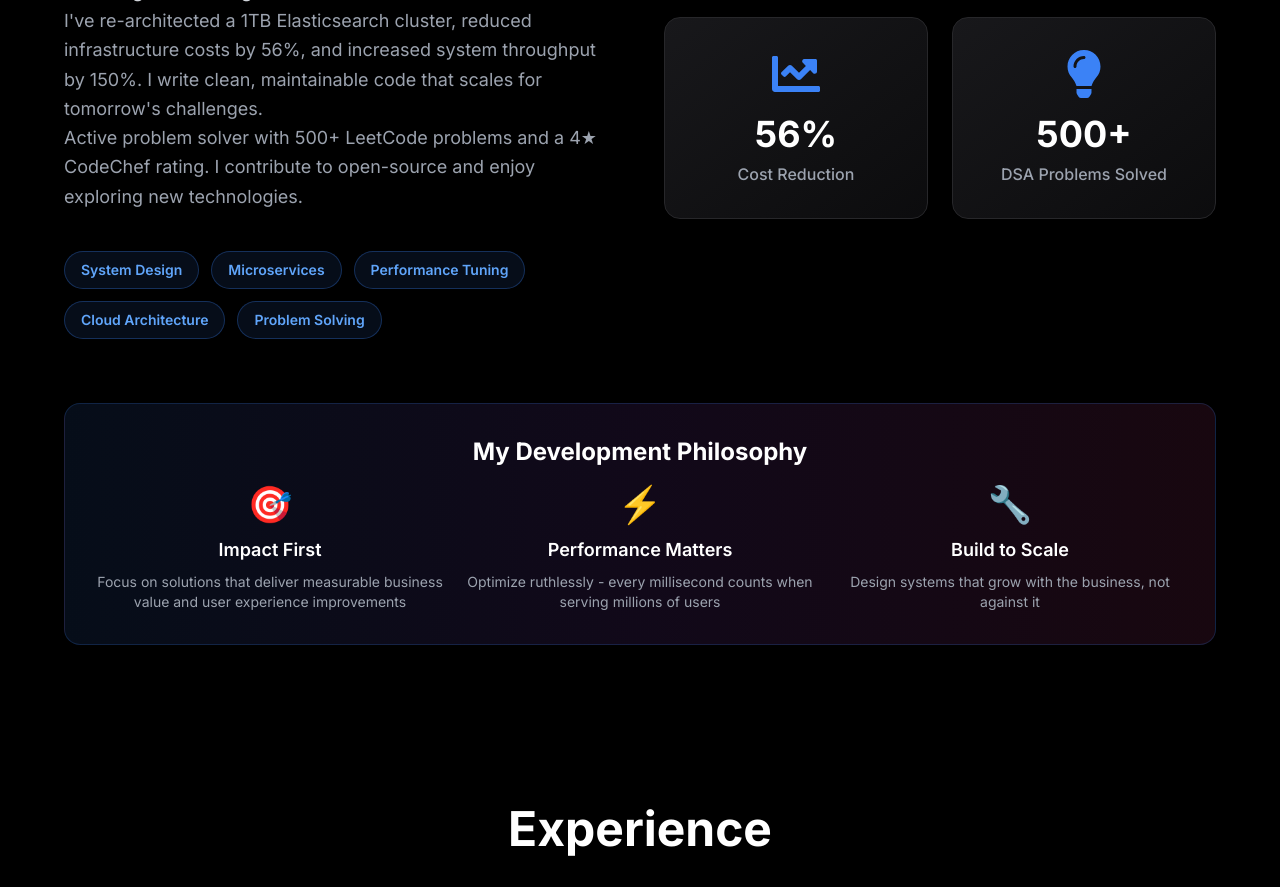
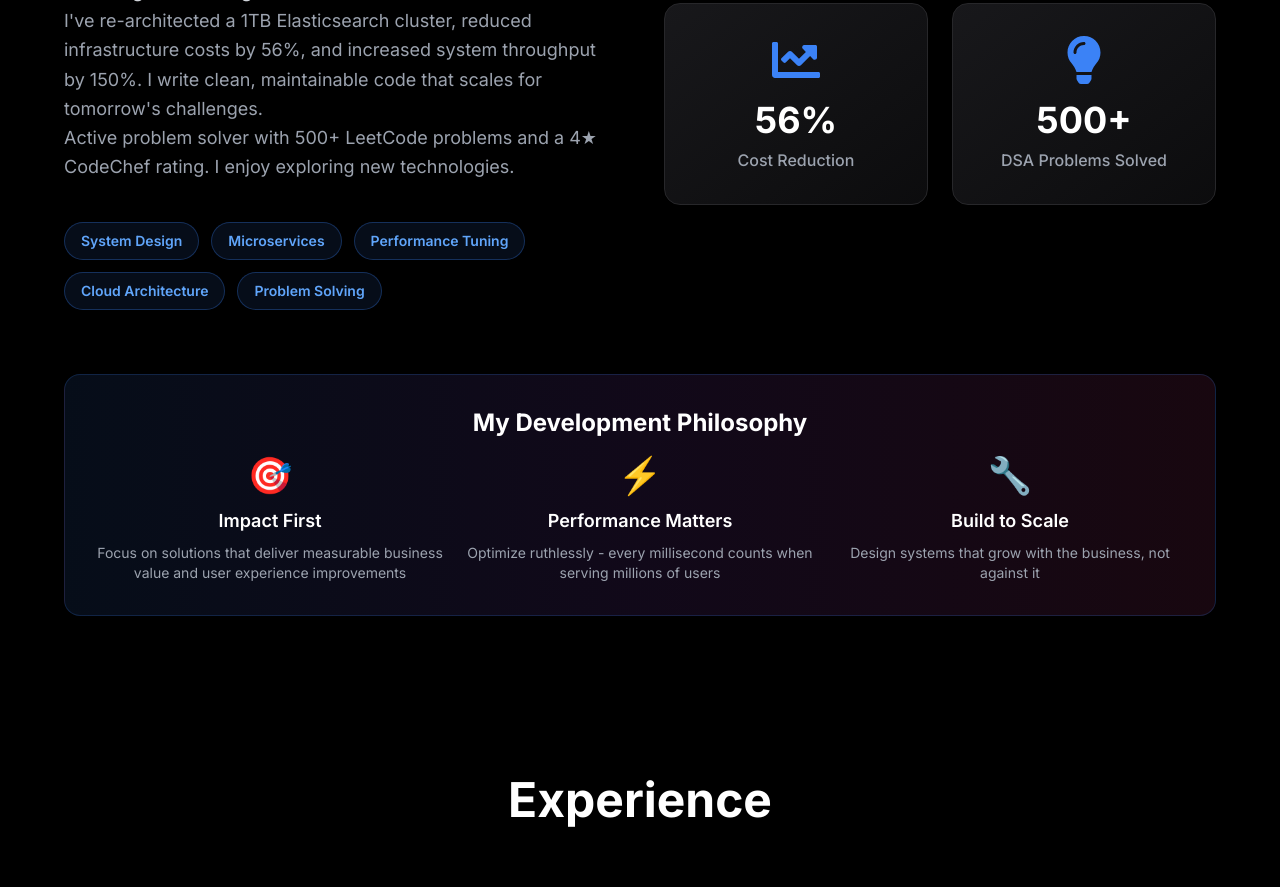
Before and after one commit to xorrier/portfolio, a Next.js app: page / in a window 1280 px wide. Shown: the part 1320-2207 px from the top of the page. Built offline with nearby package versions, Linux system fonts and the light colour scheme; no server answers.

Commit message:
fix: text

```diff
--- a/components/About.tsx
+++ b/components/About.tsx
@@ -65,8 +65,7 @@ export default function About() {
 
               <p className="text-lg text-gray-400 leading-relaxed">
                 Active problem solver with 500+ LeetCode problems and a 4★
-                CodeChef rating. I contribute to open-source and enjoy exploring
-                new technologies.
+                CodeChef rating. I enjoy exploring new technologies.
               </p>
             </div>
 
```
